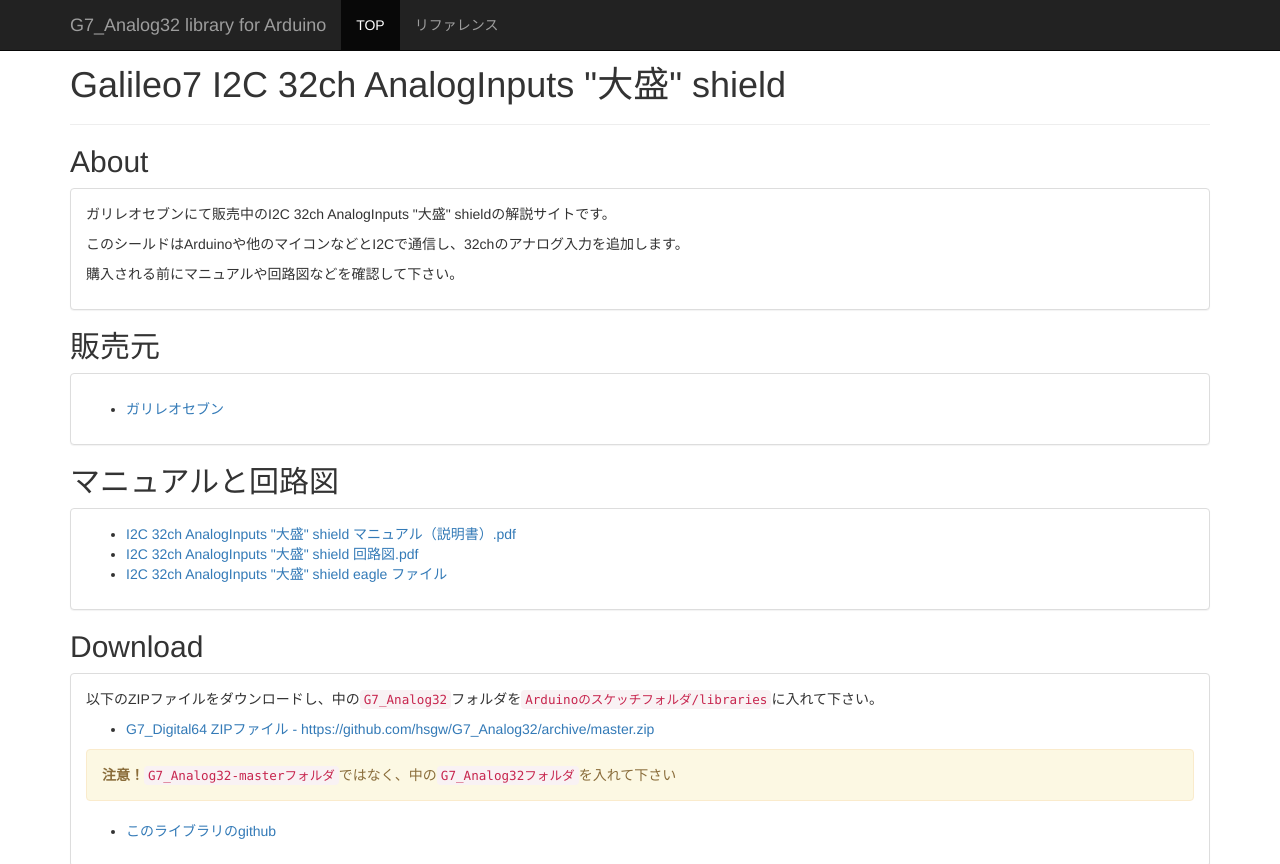
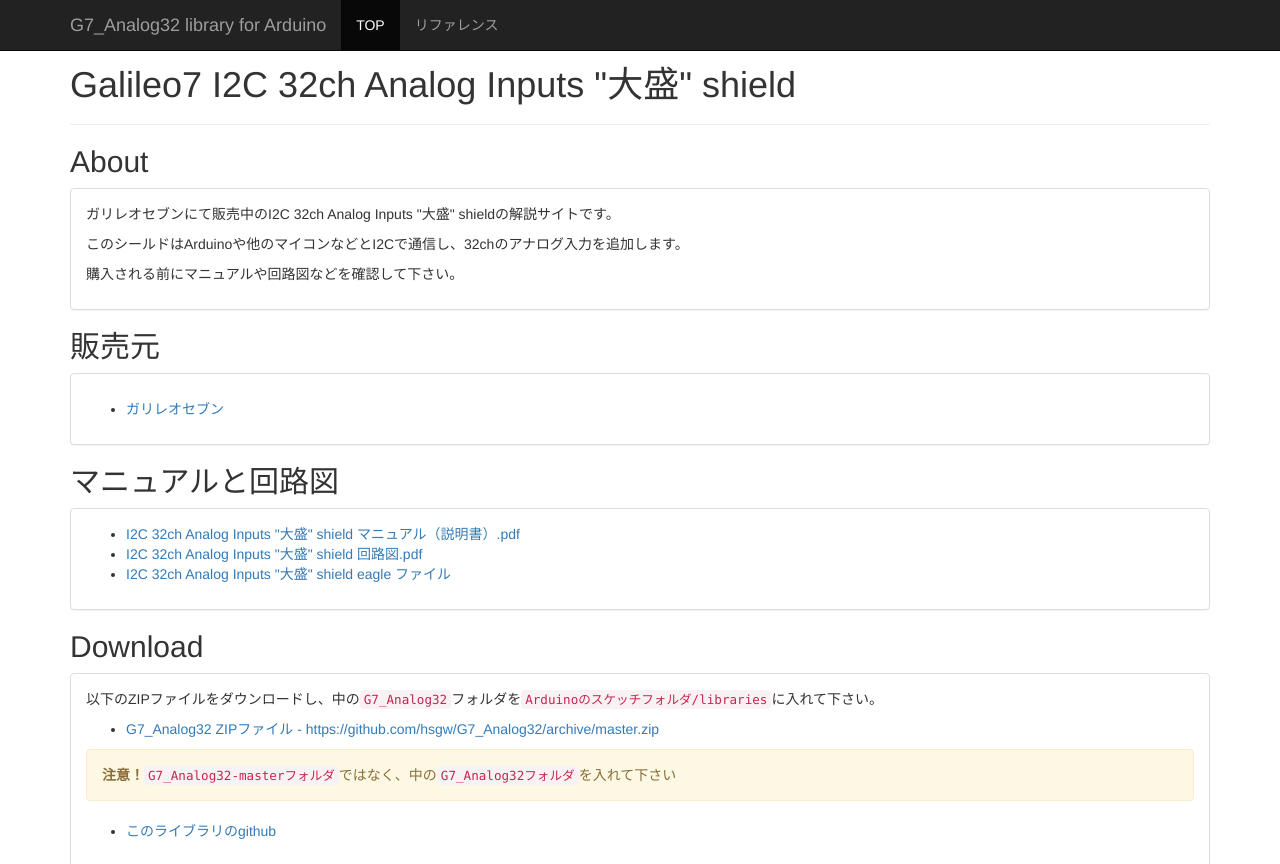
Before and after one commit to hsgw/G7_Analog32, a plain HTML site: page index.html in a window 1280 px wide. Shown: the top 864 px of the page. Drawn offline with nearby package versions, Linux system fonts and the light colour scheme.

Commit message:
Fix manual and typo

```diff
--- a/index.html
+++ b/index.html
@@ -45,14 +45,14 @@
 
     <div class="container header">
       <div class="page-header">
-        <h1>Galileo7 I2C 32ch AnalogInputs "大盛" shield</h1>
+        <h1>Galileo7 I2C 32ch Analog Inputs "大盛" shield</h1>
       </div>
 
       <div>
       <h2>About</h2>
         <div class="panel panel-default">
           <div class="panel-body">
-            <p>ガリレオセブンにて販売中のI2C 32ch AnalogInputs "大盛" shieldの解説サイトです。</p>
+            <p>ガリレオセブンにて販売中のI2C 32ch Analog Inputs "大盛" shieldの解説サイトです。</p>
             <p>このシールドはArduinoや他のマイコンなどとI2Cで通信し、32chのアナログ入力を追加します。</p>
             <p>購入される前にマニュアルや回路図などを確認して下さい。</p>
           </div>
@@ -73,9 +73,9 @@
         <div class="panel panel-default">
           <div class="panel-body">
             <ul>
-              <li><a href="G7_Analog32_Shield_Manual_rev1.pdf">I2C 32ch AnalogInputs "大盛" shield マニュアル（説明書）.pdf</a></li>
-              <li><a href="G7_Analog32_sch.pdf">I2C 32ch AnalogInputs "大盛" shield 回路図.pdf</a></li>
-              <li><a href="io_Analog32_eagle.zip">I2C 32ch AnalogInputs "大盛" shield eagle ファイル</a></li>
+              <li><a href="G7_Analog32_Shield_Manual.pdf">I2C 32ch Analog Inputs "大盛" shield マニュアル（説明書）.pdf</a></li>
+              <li><a href="G7_Analog32_sch.pdf">I2C 32ch Analog Inputs "大盛" shield 回路図.pdf</a></li>
+              <li><a href="io_analog32_eagle.zip">I2C 32ch Analog Inputs "大盛" shield eagle ファイル</a></li>
             </ul>
           </div>
         </div>
@@ -87,7 +87,7 @@
           <div class="panel-body">
             <p>以下のZIPファイルをダウンロードし、中の<code>G7_Analog32</code>フォルダを<code>Arduinoのスケッチフォルダ/libraries</code>に入れて下さい。</p>
             <p>
-              <ul><li><a href="https://github.com/hsgw/G7_Analog32/archive/master.zip">G7_Digital64 ZIPファイル - https://github.com/hsgw/G7_Analog32/archive/master.zip</a></li></ul>
+              <ul><li><a href="https://github.com/hsgw/G7_Analog32/archive/master.zip">G7_Analog32 ZIPファイル - https://github.com/hsgw/G7_Analog32/archive/master.zip</a></li></ul>
             </p>
             <div class="alert alert-warning"><strong>注意！</strong><code>G7_Analog32-masterフォルダ</code>ではなく、中の<code>G7_Analog32フォルダ</code>を入れて下さい</div>
             <p><ul><li><a href="http://github.com/hsgw/G7_Analog32">このライブラリのgithub</a></li></ul></p>
```
Also changed, not shown: 2 other files.
